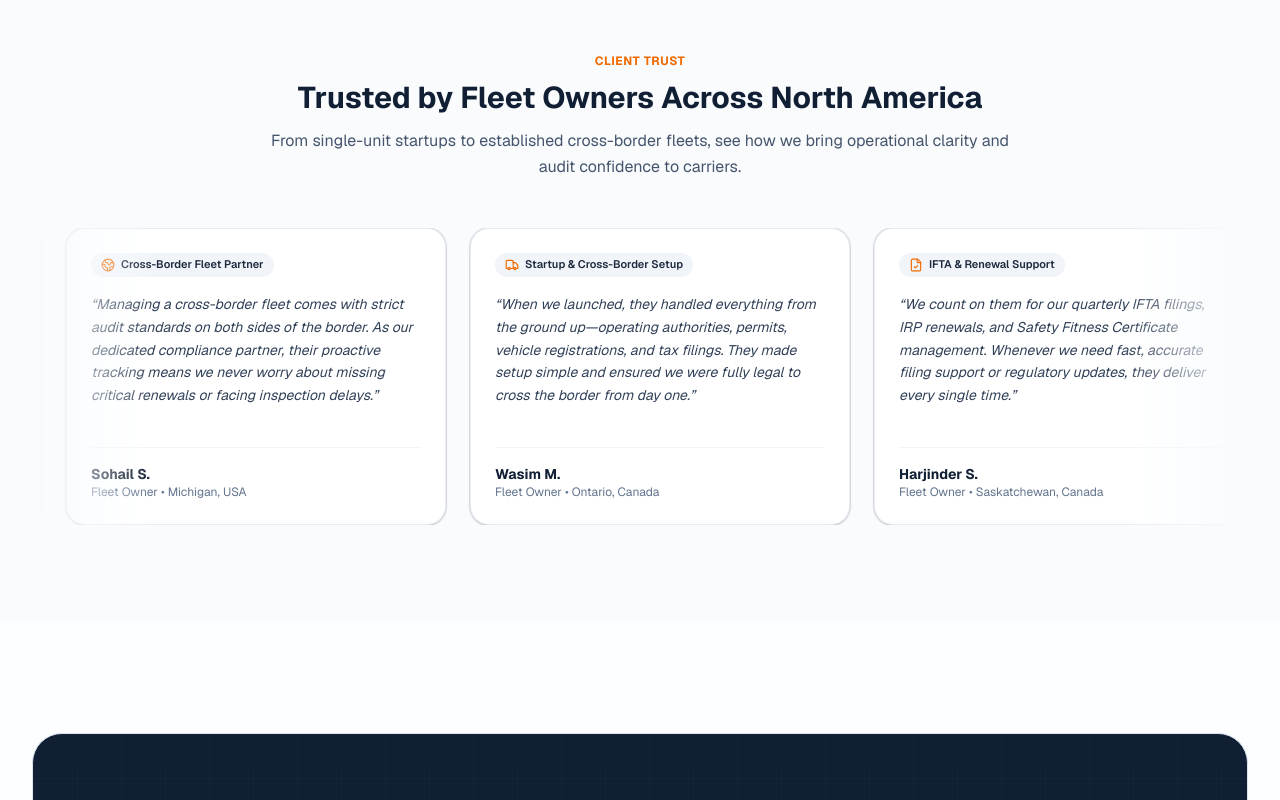
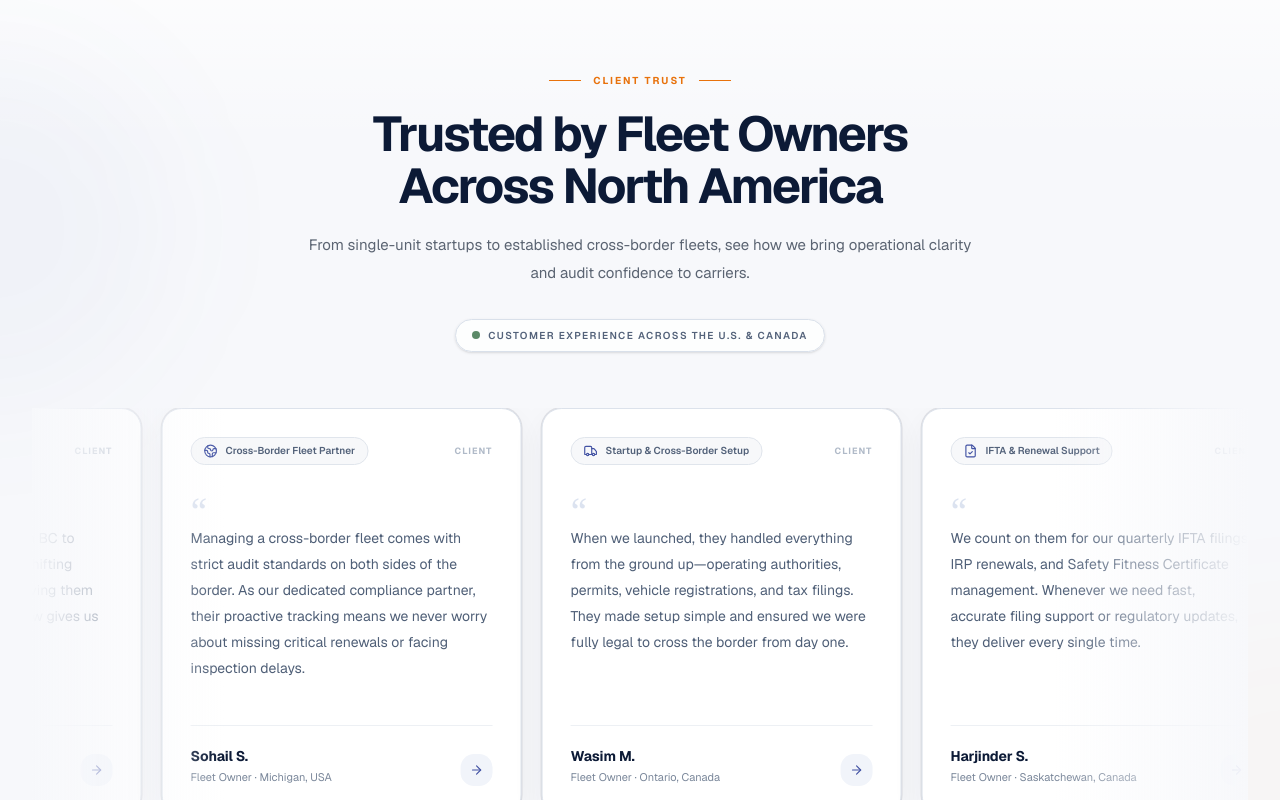
Before and after one commit to mehboobh/TSWBST, a Next.js app: page / in a window 1280 px wide. Shown: the part 4820-5620 px from the top of the page. Built offline with nearby package versions, Linux system fonts and the light colour scheme.

Commit message:
Refactor testimonials component and update styles

```diff
--- a/components/home/testimonials.tsx
+++ b/components/home/testimonials.tsx
@@ -1,112 +1,272 @@
 // components/home/testimonials.tsx
 
 import { Card } from '@/components/ui/card'
-import { ShieldCheck, Globe2, Truck, FileCheck } from 'lucide-react'
+import {
+  ShieldCheck,
+  Globe2,
+  Truck,
+  FileCheck,
+  ArrowRight,
+} from 'lucide-react'
 
 const testimonials = [
   {
     quote:
       "Running interprovincial routes from BC to Quebec requires keeping up with shifting provincial rules across Canada. Having them handle our full compliance workflow gives us complete peace of mind.",
-    author: "Tejinder K.",
-    role: "Fleet Owner",
-    location: "Alberta, Canada",
-    type: "Interprovincial Fleet Partner",
+    author: 'Tejinder K.',
+    role: 'Fleet Owner',
+    location: 'Alberta, Canada',
+    type: 'Interprovincial Fleet Partner',
     badgeIcon: ShieldCheck,
   },
   {
     quote:
       "Managing a cross-border fleet comes with strict audit standards on both sides of the border. As our dedicated compliance partner, their proactive tracking means we never worry about missing critical renewals or facing inspection delays.",
-    author: "Sohail S.",
-    role: "Fleet Owner",
-    location: "Michigan, USA",
-    type: "Cross-Border Fleet Partner",
+    author: 'Sohail S.',
+    role: 'Fleet Owner',
+    location: 'Michigan, USA',
+    type: 'Cross-Border Fleet Partner',
     badgeIcon: Globe2,
   },
   {
     quote:
       "When we launched, they handled everything from the ground up—operating authorities, permits, vehicle registrations, and tax filings. They made setup simple and ensured we were fully legal to cross the border from day one.",
-    author: "Wasim M.",
-    role: "Fleet Owner",
-    location: "Ontario, Canada",
-    type: "Startup & Cross-Border Setup",
+    author: 'Wasim M.',
+    role: 'Fleet Owner',
+    location: 'Ontario, Canada',
+    type: 'Startup & Cross-Border Setup',
     badgeIcon: Truck,
   },
   {
     quote:
       "We count on them for our quarterly IFTA filings, IRP renewals, and Safety Fitness Certificate management. Whenever we need fast, accurate filing support or regulatory updates, they deliver every single time.",
-    author: "Harjinder S.",
-    role: "Fleet Owner",
-    location: "Saskatchewan, Canada",
-    type: "IFTA & Renewal Support",
+    author: 'Harjinder S.',
+    role: 'Fleet Owner',
+    location: 'Saskatchewan, Canada',
+    type: 'IFTA & Renewal Support',
     badgeIcon: FileCheck,
   },
 ]
 
 export function Testimonials() {
+  /*
+   * Duplicate the real testimonials only for the visual loop.
+   * We are NOT creating fictional customer stories.
+   */
   const infiniteTestimonials = [...testimonials, ...testimonials]
 
   return (
-    <section className="bg-slate-50/60 py-16 lg:py-24 border-t border-slate-200/60 overflow-hidden">
-      {/* Inline Keyframes style so you don't need app/globals.css changes */}
+    <section
+      id="testimonials"
+      className="relative overflow-hidden border-t border-[#dce2eb] bg-[#f7f8fb] py-20 lg:py-28"
+    >
+      {/* ---------------------------------------------------------------- */}
+      {/* Background atmosphere                                             */}
+      {/* ---------------------------------------------------------------- */}
+
+      <div
+        aria-hidden="true"
+        className="pointer-events-none absolute inset-x-0 top-0 h-48 bg-gradient-to-b from-white/80 to-transparent"
+      />
+
+      <div
+        aria-hidden="true"
+        className="pointer-events-none absolute -left-48 top-24 h-[360px] w-[360px] rounded-full bg-[#4353a4]/[0.035] blur-3xl"
+      />
+
+      <div
+        aria-hidden="true"
+        className="pointer-events-none absolute -right-48 bottom-0 h-[360px] w-[360px] rounded-full bg-[#e8720c]/[0.025] blur-3xl"
+      />
+
+      {/* Inline animation so globals.css remains untouched */}
       <style>{`
-        @keyframes marquee {
-          0% { transform: translateX(0%); }
-          100% { transform: translateX(-50%); }
+        @keyframes truckease-testimonial-marquee {
+          from {
+            transform: translate3d(0, 0, 0);
           }
-        .animate-marquee-loop {
-          animation: marquee 30s linear infinite;
+
+          to {
+            transform: translate3d(-50%, 0, 0);
           }
-        .animate-marquee-loop:hover {
+        }
+
+        .truckease-testimonial-track {
+          animation: truckease-testimonial-marquee 42s linear infinite;
+          will-change: transform;
+        }
+
+        .truckease-testimonial-track:hover {
           animation-play-state: paused;
+        }
+
+        @media (prefers-reduced-motion: reduce) {
+          .truckease-testimonial-track {
+            animation: none;
+          }
         }
       `}</style>
 
-      <div className="mx-auto max-w-7xl px-4 sm:px-6 lg:px-8">
-        {/* Section Header */}
-        <div className="text-center max-w-3xl mx-auto mb-12">
-          <span className="text-xs font-bold uppercase tracking-wider text-accent">
-            CLIENT TRUST
+      <div className="relative mx-auto max-w-7xl px-4 sm:px-6 lg:px-8">
+        {/* ---------------------------------------------------------------- */}
+        {/* Header                                                            */}
+        {/* ---------------------------------------------------------------- */}
+
+        <div className="mx-auto max-w-3xl text-center">
+          <div className="mb-5 inline-flex items-center gap-3">
+            <span className="h-px w-8 bg-[#e8720c]" />
+
+            <span className="text-[10px] font-bold uppercase tracking-[0.2em] text-[#e8720c]">
+              Client Trust
             </span>
-          <h2 className="text-2xl font-bold text-navy sm:text-3xl mt-2">
-            Trusted by Fleet Owners Across North America
+
+            <span className="h-px w-8 bg-[#e8720c]" />
+          </div>
+
+          <h2 className="text-3xl font-bold tracking-[-0.04em] text-[#0c1a36] sm:text-4xl lg:text-[3.05rem] lg:leading-[1.05]">
+            Trusted by Fleet Owners
+            <br className="hidden sm:block" />
+            Across North America
           </h2>
-          <p className="mt-3 text-slate-600 text-sm sm:text-base leading-relaxed">
-            From single-unit startups to established cross-border fleets, see how we bring operational clarity and audit confidence to carriers.
+
+          <p className="mx-auto mt-5 max-w-2xl text-sm leading-7 text-[#5b6472] sm:text-[15px]">
+            From single-unit startups to established cross-border fleets, see
+            how we bring operational clarity and audit confidence to carriers.
           </p>
         </div>
 
-        {/* Marquee Wrapper */}
-        <div className="relative w-full overflow-hidden [mask-image:linear-gradient(to_right,transparent,black_10%,black_90%,transparent)]">
-          <div className="flex w-max gap-6 animate-marquee-loop">
-            {infiniteTestimonials.map((t, idx) => {
-              const Icon = t.badgeIcon
+        {/* ---------------------------------------------------------------- */}
+        {/* Trust signal                                                      */}
+        {/* ---------------------------------------------------------------- */}
+
+        <div className="mt-8 flex items-center justify-center">
+          <div className="inline-flex items-center gap-2 rounded-full border border-[#d9e0ea] bg-white/80 px-4 py-2 shadow-sm">
+            <span className="relative flex h-2 w-2">
+              <span className="absolute inline-flex h-full w-full animate-ping rounded-full bg-[#5c8a68]/40" />
+              <span className="relative inline-flex h-2 w-2 rounded-full bg-[#5c8a68]" />
+            </span>
+
+            <span className="text-[10px] font-semibold uppercase tracking-[0.14em] text-[#53627a]">
+              Customer experience across the U.S. & Canada
+            </span>
+          </div>
+        </div>
+
+        {/* ---------------------------------------------------------------- */}
+        {/* Infinite testimonial track                                        */}
+        {/* ---------------------------------------------------------------- */}
+
+        <div className="relative mt-12 lg:mt-14">
+          {/* Left fade */}
+          <div
+            aria-hidden="true"
+            className="pointer-events-none absolute inset-y-0 left-0 z-20 w-20 bg-gradient-to-r from-[#f7f8fb] to-transparent sm:w-32 lg:w-48"
+          />
+
+          {/* Right fade */}
+          <div
+            aria-hidden="true"
+            className="pointer-events-none absolute inset-y-0 right-0 z-20 w-20 bg-gradient-to-l from-[#f7f8fb] to-transparent sm:w-32 lg:w-48"
+          />
+
+          {/* Track */}
+          <div className="relative w-full overflow-hidden">
+            <div className="truckease-testimonial-track flex w-max gap-5 pr-5">
+              {infiniteTestimonials.map((testimonial, index) => {
+                const Icon = testimonial.badgeIcon
+
                 return (
                   <Card
-                  key={`${t.author}-${idx}`}
-                  className="w-[320px] sm:w-[380px] shrink-0 flex flex-col justify-between border border-slate-200/80 bg-white p-6 rounded-xl shadow-sm hover:border-accent/40 transition-colors"
+                    key={`${testimonial.author}-${index}`}
+                    className="
+                      group flex w-[310px] shrink-0 flex-col
+                      justify-between overflow-hidden rounded-[20px]
+                      border border-[#dce2eb]
+                      bg-white p-6
+                      shadow-[0_10px_35px_rgba(12,26,54,0.055)]
+                      transition-all duration-300
+                      hover:border-[#c9d2df]
+                      hover:shadow-[0_18px_45px_rgba(12,26,54,0.10)]
+                      sm:w-[360px]
+                      sm:p-7
+                    "
                   >
                     <div>
-                    <div className="inline-flex items-center gap-1.5 rounded-full bg-slate-100 px-2.5 py-1 text-[11px] font-semibold text-slate-800 mb-4">
-                      <Icon className="size-3.5 text-accent shrink-0" />
-                      {t.type}
+                      {/* Customer category */}
+                      <div className="flex items-center justify-between gap-3">
+                        <div className="inline-flex items-center gap-2 rounded-full border border-[#e0e5ec] bg-[#f7f8fa] px-3 py-1.5">
+                          <Icon className="h-3.5 w-3.5 text-[#4353a4]" />
+
+                          <span className="text-[10px] font-semibold text-[#53627a]">
+                            {testimonial.type}
+                          </span>
                         </div>
-                    <p className="text-xs sm:text-sm text-slate-700 leading-relaxed italic">
-                      &ldquo;{t.quote}&rdquo;
+
+                        <span className="text-[9px] font-bold tracking-[0.12em] text-[#b0bac8]">
+                          CLIENT
+                        </span>
+                      </div>
+
+                      {/* Quote mark */}
+                      <div
+                        aria-hidden="true"
+                        className="mt-7 text-4xl font-serif leading-none text-[#dce3f0]"
+                      >
+                        “
+                      </div>
+
+                      {/* Quote */}
+                      <p className="-mt-1 text-[13px] leading-6 text-[#4f5f77] sm:text-sm sm:leading-6.5">
+                        {testimonial.quote}
                       </p>
                     </div>
 
-                  <div className="mt-6 pt-4 border-t border-slate-100">
-                    <p className="font-bold text-navy text-sm">{t.author}</p>
-                    <p className="text-xs text-slate-500">
-                      {t.role} &bull; {t.location}
+                    {/* Customer */}
+                    <div className="mt-7 border-t border-[#edf0f4] pt-5">
+                      <div className="flex items-end justify-between gap-4">
+                        <div>
+                          <p className="text-sm font-bold tracking-[-0.01em] text-[#0c1a36]">
+                            {testimonial.author}
+                          </p>
+
+                          <p className="mt-1 text-[11px] text-[#7a879a]">
+                            {testimonial.role} · {testimonial.location}
                           </p>
                         </div>
+
+                        <div
+                          aria-hidden="true"
+                          className="flex h-8 w-8 items-center justify-center rounded-lg bg-[#f1f4fa] text-[#4353a4] transition-colors duration-300 group-hover:bg-[#e9efff]"
+                        >
+                          <ArrowRight className="h-3.5 w-3.5 transition-transform duration-300 group-hover:translate-x-0.5" />
+                        </div>
+                      </div>
+                    </div>
+
+                    {/* Bottom accent */}
+                    <div
+                      aria-hidden="true"
+                      className="absolute bottom-0 left-0 h-[2px] w-0 bg-[#e8720c] transition-all duration-300 group-hover:w-12"
+                    />
                   </Card>
                 )
               })}
             </div>
           </div>
         </div>
+
+        {/* ---------------------------------------------------------------- */}
+        {/* Bottom reassurance                                               */}
+        {/* ---------------------------------------------------------------- */}
+
+        <div className="mt-10 flex items-center justify-center gap-3">
+          <div className="h-px w-10 bg-[#d6dde8]" />
+
+          <span className="h-1.5 w-1.5 rounded-full bg-[#e8720c]" />
+
+          <div className="h-px w-10 bg-[#d6dde8]" />
+        </div>
+      </div>
     </section>
   )
 }
```
Lines whose indentation alone changed are shown as unchanged.
